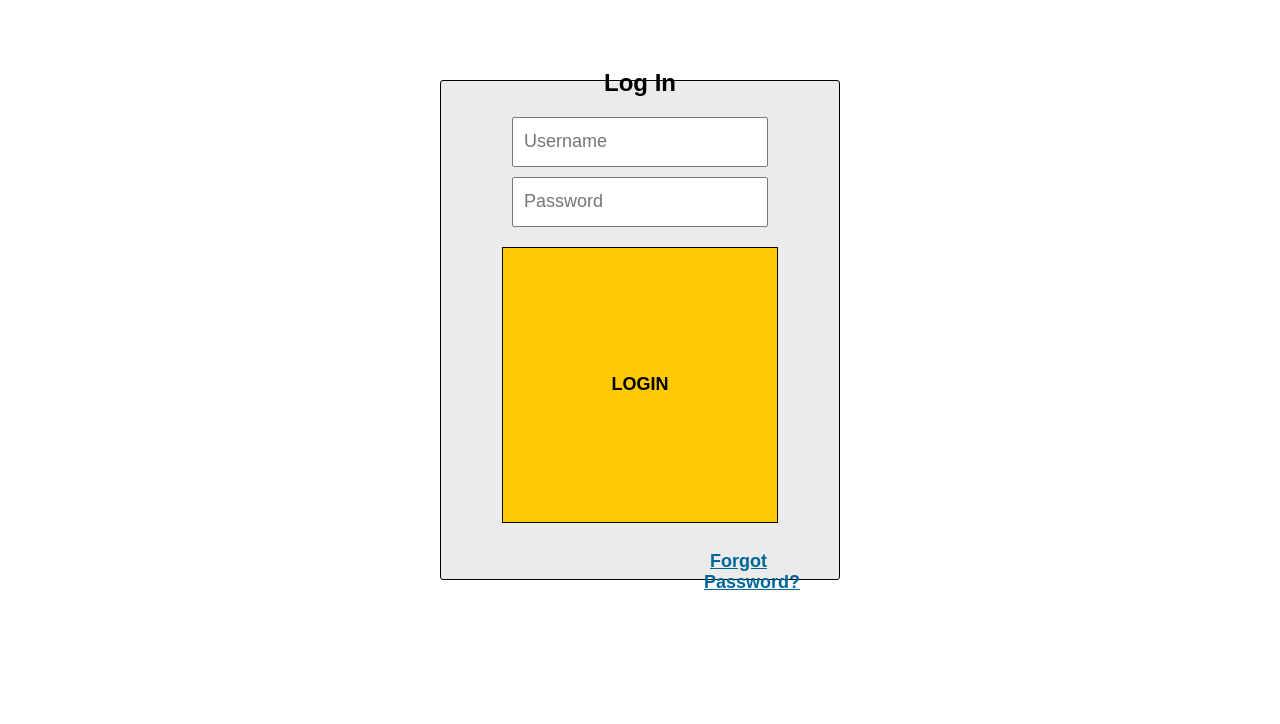
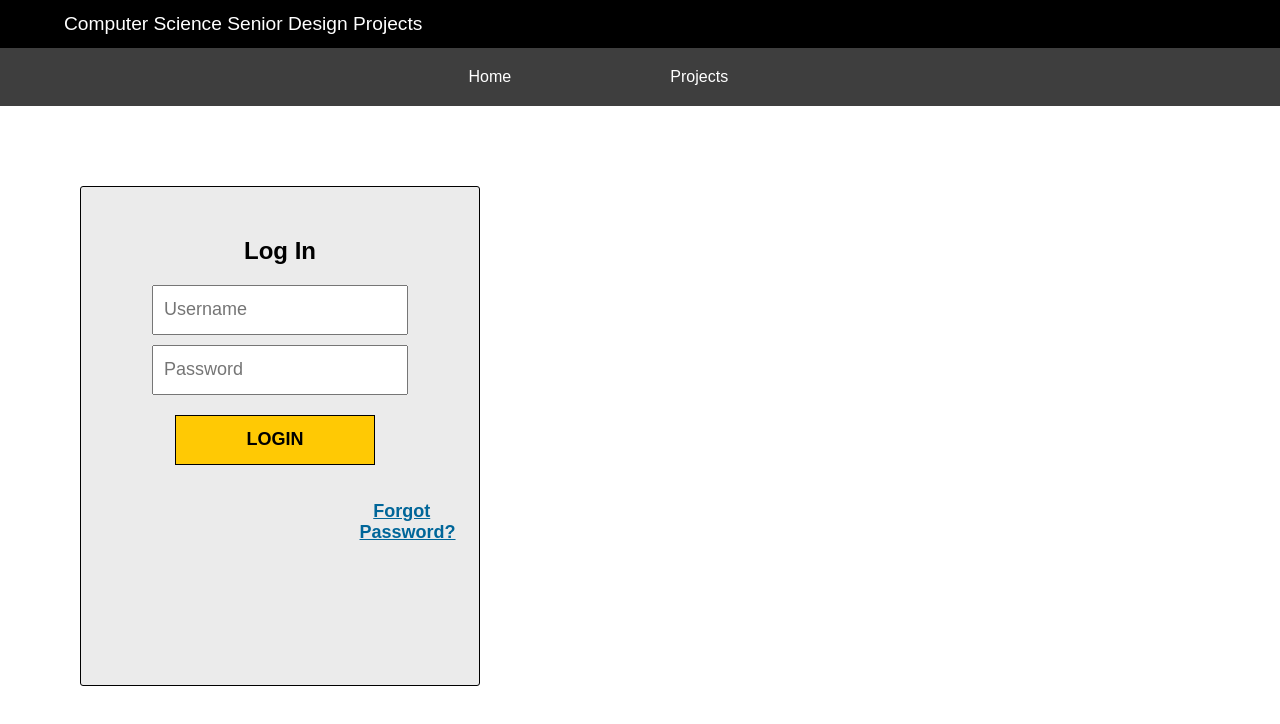
Before and after one commit to sopgeo/Senior-Design-Rising-Server-Project, a React (Create React App) app in the folder frontend/: page /Login in a window 1280 px wide. Shown: the top 724 px of the page. Built offline with nearby package versions, Linux system fonts and the light colour scheme.

Commit message:
login page has header

```diff
--- a/frontend/src/components/Login.js
+++ b/frontend/src/components/Login.js
@@ -1,21 +1,35 @@
+import React, { useState } from 'react'
 import "../css/Login.css";
+import Header from './GenericHeader.js'
 
 export default function Login() {
+    const [user, setUser] = useState('')
+    const [password, setPassword] = useState('')
+
+    // function handleSubmit(event) {
+    //     event.preventDefault();
+    // }
+
     return (
+        <div className="loginpage">
+            <Header/>
             <div className="loginbox">
-            <form action = "">
+                <form>
+                {/* <form onSubmit={handleSubmit}> */}
                     <h2 className="logintext">Log In</h2>
 
                     <div class="inputbox1">
                         <i class = "fas fa-caret-square-right"></i>
-                    <input type="text" id="loginName" name="username" placeholder="Username"></input>
+                        <input type="user" id="loginUser" name="username" placeholder="Username"
+                        onChange={e => setUser(e.target.value)}/>
                     </div>
 
 
                     <div class = "inputbox2">
                         <i class = "fa fa-lock"></i>
                         <i class="fa fa-user" ></i>
-                    <input type = "password" id = "loginPassword" name = "password" placeholder = "Password"></input>
+                        <input type = "password" id = "loginPassword" name = "password" placeholder = "Password"
+                        onChange={e => setPassword(e.target.value)}/>
                     </div>
 
 
@@ -26,5 +40,6 @@ export default function Login() {
 
                 </form>
             </div>
+        </div>
     )
 }
--- a/frontend/src/css/Login.css
+++ b/frontend/src/css/Login.css
@@ -8,12 +8,14 @@
 }
 
 .loginbox {
-    align-items: center;
-    text-align: center;
-    justify-content: center;
+    /* flex-direction: column; */
+    /* display: flex; */
+    /* align-items: center; */
+    /* text-align: center; */
+    /* justify-content: center; */
+
+    padding: 30px;
     position: relative;
-    display: inline-flex;
-    /* flex-direction: column; */
     background-color: #EBEBEB;
     border: 1px solid black;
     border-radius: 3px;
@@ -30,7 +32,7 @@
     margin: 10px;
 }
 
-#loginName, #loginPassword {
+#loginUser, #loginPassword {
     padding: 10px;
 
     /* width: 100%; */
@@ -40,7 +42,8 @@
 
 #loginButton {
     font-family: arial, sans-serif;
-    width: 100%;
+    width: 200px;
+    height: 50px;
     align-items: center;
     margin: 10px 10px 10px 0px;
     background-color: #FFC904;
```
Lines whose indentation alone changed are shown as unchanged.
